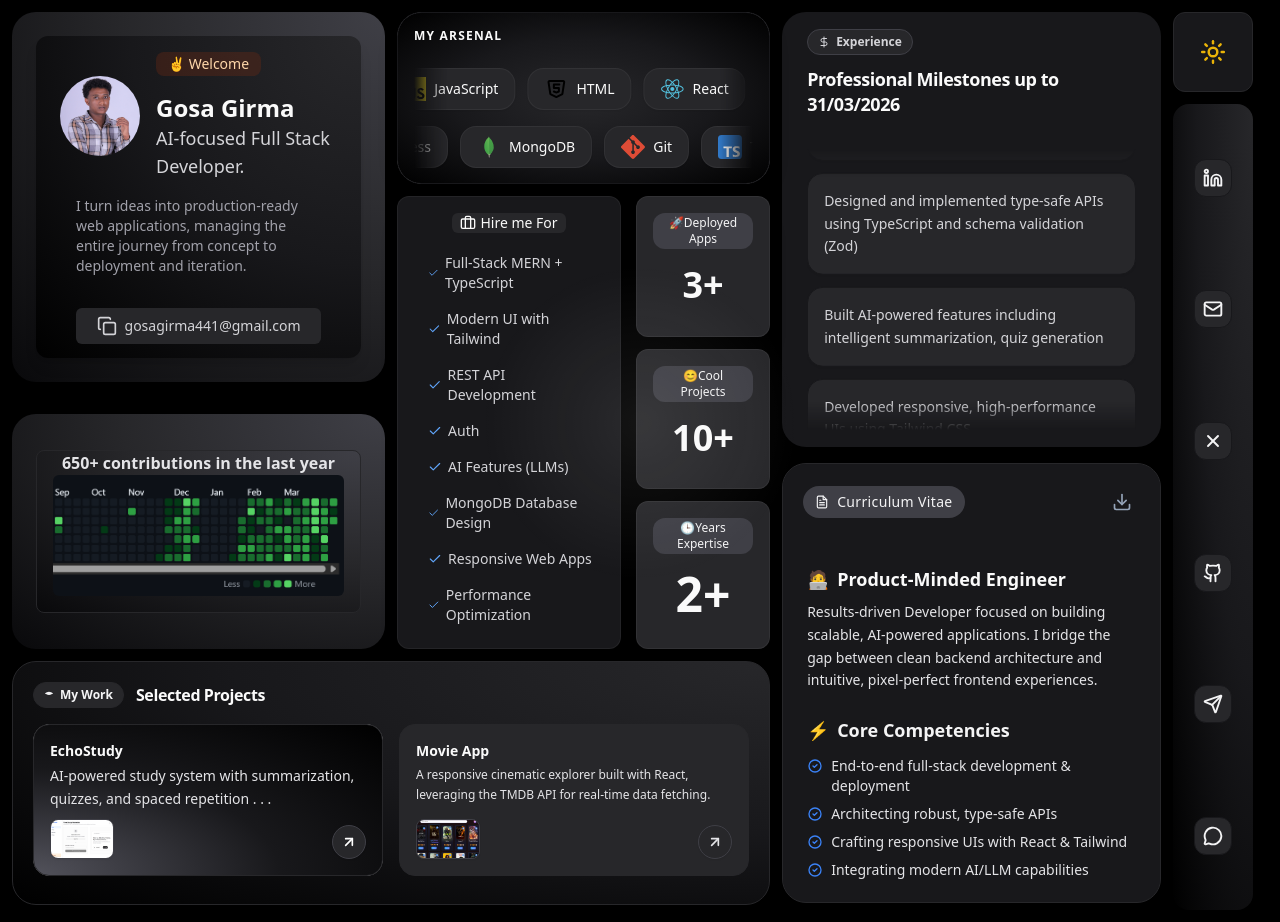
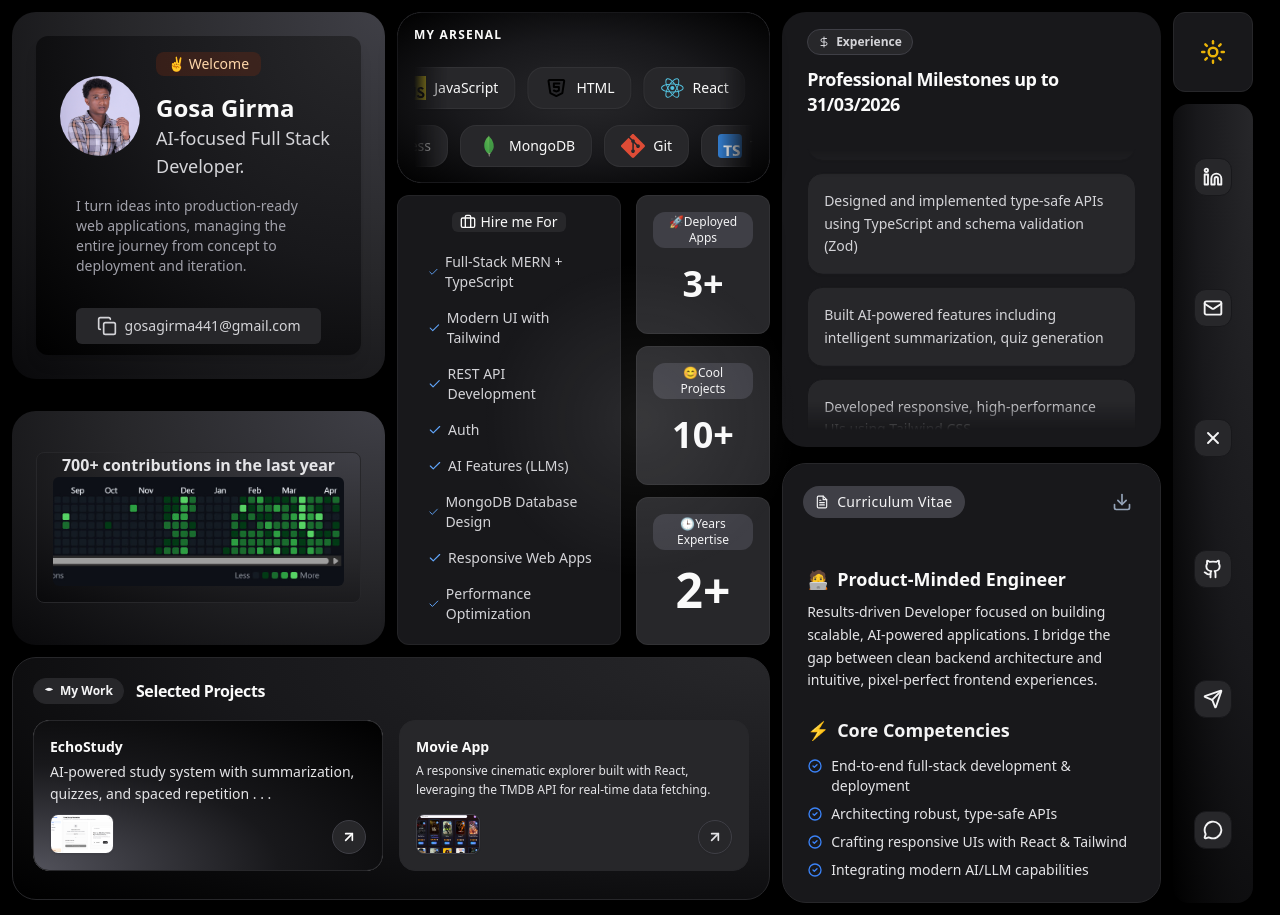
Before and after one commit to gosag/bentofolio, a React (Vite) app in the folder bentofolio/: page / in a window 1280 px wide. Built offline with nearby package versions, Linux system fonts and the light colour scheme.

Commit message:
fix: update GitHub contributions text from 650+ to 700+

```diff
--- a/bentofolio/src/ProfileCard.tsx
+++ b/bentofolio/src/ProfileCard.tsx
@@ -62,7 +62,7 @@ function GithubDisplay(){
           transition={{  duration: 0.5 }}
         >
         <div className="w-full z-50 border-zinc-200 border rounded-lg px-4 flex flex-col justify-center items-center bg-[radial-gradient(ellipse_at_top_right,_theme(colors.zinc.100),_theme(colors.zinc.200),_theme(colors.blue.100))] dark:bg-[radial-gradient(ellipse_at_top_right,_var(--tw-gradient-stops))] from-zinc-700 via-zinc-800 to-zinc-950 dark:border dark:border-zinc-800">
-            <p className="text-center font-semibold text-zinc-900 dark:text-zinc-200">650+ contributions in the last year</p>
+            <p className="text-center font-semibold text-zinc-900 dark:text-zinc-200">700+ contributions in the last year</p>
            <img src="/github.png" alt="Github" className="w-[391px] mb-4 z-50 rounded-md"/>
         </div>
         </motion.div>
```
Also changed, not shown: bentofolio/public/github.png, bentofolio/public/githublast.png (deleted).
